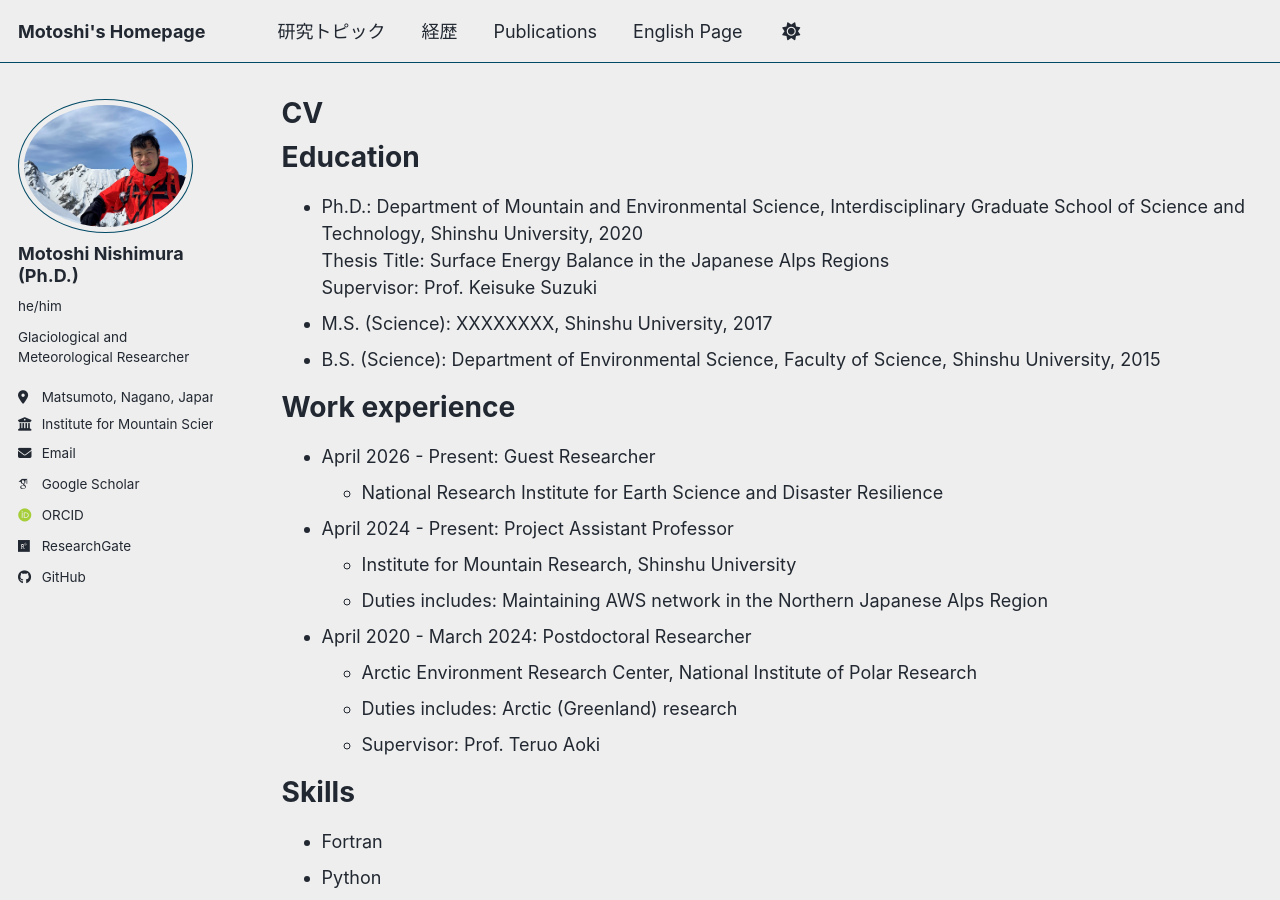
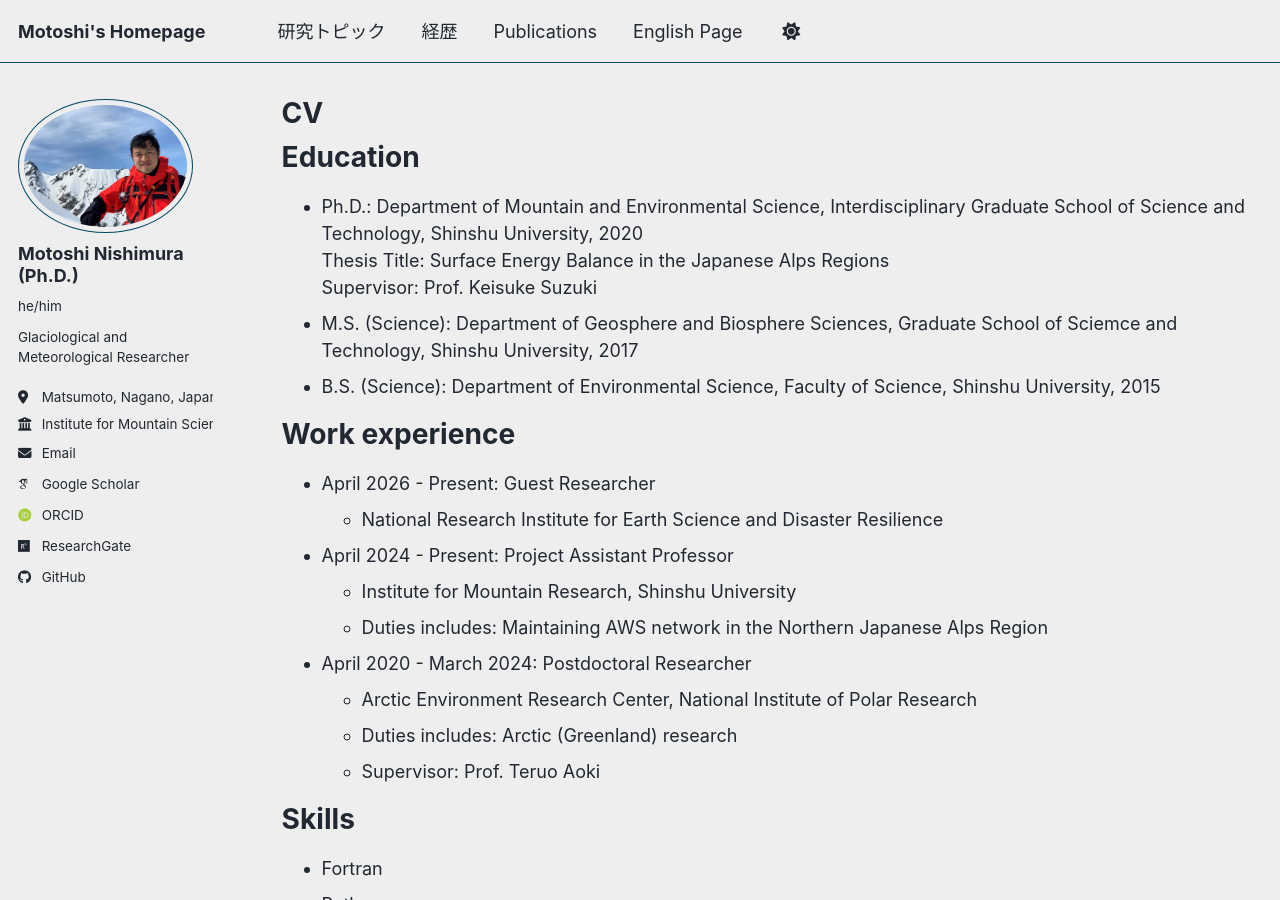
Before and after one commit to MotoshiNishimura/MotoshiNishimura.github.io, a Jekyll site: the page built from _pages/cv_en.md, in a window 1280 px wide and 900 px high. Built offline with Jekyll 4.4.1, drawn with Linux system fonts in a browser that asks for light colours; some web fonts are replaced; a script bundle is joined from its source files by our own code; library files that are not in the unit come from our copies.

Commit message:
Update cv_en.md

```diff
--- a/_pages/cv_en.md
+++ b/_pages/cv_en.md
@@ -12,7 +12,7 @@ Education
 * Ph.D.: Department of Mountain and Environmental Science, Interdisciplinary Graduate School of Science and Technology, Shinshu University, 2020<br>
   Thesis Title: Surface Energy Balance in the Japanese Alps Regions<br>
   Supervisor: Prof. Keisuke Suzuki
-* M.S. (Science): XXXXXXXX, Shinshu University, 2017
+* M.S. (Science): Department of Geosphere and Biosphere Sciences, Graduate School of Sciemce and Technology, Shinshu University, 2017
 * B.S. (Science): Department of Environmental Science, Faculty of Science, Shinshu University, 2015
 
 Work experience
```
